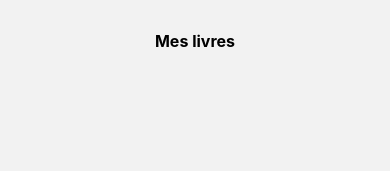
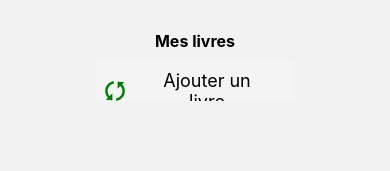
Before and after one commit to JovaanB/lending-books, a React Native app: screen /Library in a window 390 px wide. Shown: the part 129-300 px from the top of the page. Built offline with nearby package versions, Linux system fonts and the light colour scheme.

Commit message:
Add LightButton

```diff
--- a/App.js
+++ b/App.js
@@ -8,6 +8,7 @@ import HomeScreen from "./src/views/HomeScreen";
 import LibraryScreen from "./src/views/LibraryScreen";
 import OneBookScreen from "./src/views/OneBookScreen";
 import LendingScreen from "./src/views/LendingScreen";
+import SubscribeScreen from "./src/views/SubscribeScreen";
 import Logo from "./src/components/Logo";
 
 const Stack = createNativeStackNavigator();
@@ -39,6 +40,7 @@ function App() {
         <Stack.Screen name="OneBook" component={OneBookScreen} />
         <Stack.Screen name="Lending" component={LendingScreen} />
         <Stack.Screen name="Profile" component={ProfileScreen} />
+        <Stack.Screen name="Subscribe" component={SubscribeScreen} />
       </Stack.Navigator>
     </NavigationContainer>
   );
--- a/src/api/mock.js
+++ b/src/api/mock.js
@@ -2,13 +2,13 @@ import { getToken } from "./token";
 
 const mockSuccess = (value) => {
   return new Promise((resolve) => {
-    setTimeout(() => resolve(value), 1500);
+    setTimeout(() => resolve(value), 500);
   });
 };
 
 const mockFailure = (value) => {
   return new Promise((resolve, reject) => {
-    setTimeout(() => reject(value), 1500);
+    setTimeout(() => reject(value), 500);
   });
 };
 
@@ -50,7 +50,7 @@ export const getBooks = async (shouldSucceed = true) => {
     books: [
       {
         id: 1,
-        title: "Le Seigneur des anneaux - Intégrale",
+        title: "Le Seigneur des anneaux",
         author: "lorem ipsum",
         stars: 10,
       },
@@ -123,7 +123,7 @@ export const getLoans = async (shouldSucceed = true) => {
     loans: [
       {
         id: 1,
-        title: "Le Seigneur des anneaux - Intégrale",
+        title: "Le Seigneur des anneaux",
         author: "lorem ipsum",
         who: "François Dupont",
         from: "22/01/2022",
--- /dev/null
+++ b/src/components/LightButton.js
@@ -0,0 +1,25 @@
+import React from "react";
+import { Button } from "react-native-elements";
+
+const LightButton = ({ icon, url, buttonText, navigation }) => {
+  return (
+    <Button
+      icon={icon}
+      onPress={() => (url ? navigation.navigate(url) : console.log("Action"))}
+      title={buttonText}
+      buttonStyle={{
+        backgroundColor: "rgba(244, 244, 244, 1)",
+        borderRadius: 3,
+      }}
+      containerStyle={{
+        height: 40,
+        width: 200,
+        marginHorizontal: 50,
+        marginVertical: 10,
+      }}
+      titleStyle={{ marginHorizontal: 20, color: "black" }}
+    />
+  );
+};
+
+export default LightButton;
--- a/src/views/HomeScreen.js
+++ b/src/views/HomeScreen.js
@@ -15,7 +15,7 @@ function HomeScreen({ navigation }) {
         }}
         onTouchStart={() => navigation.navigate("Library")}
       >
-        <MaterialCommunityIcons name="bookshelf" size={90} color="black" />
+        <MaterialCommunityIcons name="bookshelf" size={60} color="black" />
         <Text>MA BIBLIOTHEQUE</Text>
       </View>
       <View
@@ -27,7 +27,7 @@ function HomeScreen({ navigation }) {
         }}
         onTouchStart={() => navigation.navigate("Lending")}
       >
-        <Entypo name="cycle" size={90} color="black" />
+        <Entypo name="cycle" size={60} color="black" />
         <Text>MES PRÊTS</Text>
       </View>
     </Layout>
--- a/src/views/LendingScreen.js
+++ b/src/views/LendingScreen.js
@@ -1,11 +1,11 @@
 import { useEffect, useState } from "react";
 import { AntDesign, Entypo } from "@expo/vector-icons";
 import * as React from "react";
-import { View, Text, StyleSheet } from "react-native";
+import { View, Text, StyleSheet, ScrollView } from "react-native";
 import { Card, Button } from "react-native-elements";
 import { getLoans } from "../api/mock";
 import moment from "moment";
-import CheckBoxIcon from "react-native-elements/dist/checkbox/CheckBoxIcon";
+import LightButton from "../components/LightButton";
 
 function Lending() {
   const [loans, setLoans] = useState([]);
@@ -26,6 +26,8 @@ function Lending() {
         <Entypo name="cycle" size={60} color="black" />
         <Text>MES PRÊTS</Text>
       </View>
+
+      <ScrollView style={styles.loadsContainer}>
         {loans.map((loan, i) => {
           const dateNow = moment();
           const dateTo = moment(loan.to, "DD/MM/YYYY");
@@ -48,9 +50,18 @@ function Lending() {
                 Du <Text style={styles.boldText}>{loan.from}</Text> Au{" "}
                 <Text style={styles.boldText}>{loan.to}</Text>
               </Text>
+              <LightButton
+                icon={<AntDesign name="checksquare" size={24} color="green" />}
+                buttonText="Récupérer"
+              />
+            </Card>
+          );
+        })}
+      </ScrollView>
+
       <Button
-              icon={<AntDesign name="checksquare" size={24} color="green" />}
-              title="Récupérer"
+        icon={<Entypo name="cycle" size={24} color="green" />}
+        title="Ajouter un prêt"
         buttonStyle={{
           backgroundColor: "rgba(244, 244, 244, 1)",
           borderRadius: 3,
@@ -59,13 +70,11 @@ function Lending() {
           height: 40,
           width: 200,
           marginHorizontal: 50,
-                marginVertical: 10,
+          marginTop: 10,
+          marginBottom: 30,
         }}
         titleStyle={{ marginHorizontal: 20, color: "black" }}
       />
-          </Card>
-        );
-      })}
     </View>
   );
 }
@@ -86,6 +95,10 @@ const styles = StyleSheet.create({
     flex: 1,
     width: "100%",
   },
+  loadsContainer: {
+    width: "100%",
+    marginBottom: 30,
+  },
   boldText: {
     fontWeight: "900",
   },
--- a/src/views/LibraryScreen.js
+++ b/src/views/LibraryScreen.js
@@ -1,8 +1,13 @@
 import React, { useState, useEffect } from "react";
-import { MaterialCommunityIcons } from "@expo/vector-icons";
+import {
+  Entypo,
+  MaterialCommunityIcons,
+  MaterialIcons,
+} from "@expo/vector-icons";
 import { View, Text, StyleSheet } from "react-native";
 import { getBooks } from "../api/mock";
 import { Grid, Col, Row } from "react-native-easy-grid";
+import { Button } from "react-native-elements";
 
 const LibraryScreen = ({ navigation }) => {
   const [books, setBooks] = useState([]);
@@ -69,11 +74,33 @@ const LibraryScreen = ({ navigation }) => {
             {books.map((book, i) => (
               <Row key={i} style={styles.cell}>
                 <Text>{book.stars}/10</Text>
+                <MaterialIcons
+                  name="stars"
+                  size={16}
+                  color="black"
+                  style={styles.starIcon}
+                />
               </Row>
             ))}
           </Col>
         </Grid>
       )}
+      <Button
+        icon={<Entypo name="cycle" size={24} color="green" />}
+        title="Ajouter un livre"
+        buttonStyle={{
+          backgroundColor: "rgba(244, 244, 244, 1)",
+          borderRadius: 3,
+        }}
+        containerStyle={{
+          height: 40,
+          width: 200,
+          marginHorizontal: 50,
+          marginTop: 10,
+          marginBottom: 30,
+        }}
+        titleStyle={{ marginHorizontal: 20, color: "black" }}
+      />
     </View>
   );
 };
@@ -94,6 +121,9 @@ const styles = StyleSheet.create({
     justifyContent: "center",
     alignItems: "center",
   },
+  starIcon: {
+    marginLeft: 5,
+  },
 });
 
 export default LibraryScreen;
--- a/src/views/ProfileScreen.js
+++ b/src/views/ProfileScreen.js
@@ -1,11 +1,12 @@
 import { MaterialIcons } from "@expo/vector-icons";
 import * as React from "react";
 import { View, Text, StyleSheet, Button } from "react-native";
+import LightButton from "../components/LightButton";
 
 function ProfileScreen() {
   return (
     <View style={styles.mainContainer}>
-      <View style={styles.headerContainer}>
+      <View style={styles.centerContainer}>
         <MaterialIcons name="account-circle" size={60} color="black" />
         <Text>MON COMPTE</Text>
       </View>
@@ -25,8 +26,11 @@ function ProfileScreen() {
         <Text style={styles.titleText}>N° de téléphone</Text>
         <Text>06 55 12 01 47</Text>
       </View>
-      <View style={styles.headerContainer}>
-        <Button title="Modifier" color="#000" />
+      <View style={styles.centerContainer}>
+        <LightButton
+          icon={<MaterialIcons name="update" size={24} color="green" />}
+          buttonText="Modifier"
+        />
       </View>
     </View>
   );
@@ -38,7 +42,7 @@ const styles = StyleSheet.create({
     alignItems: "flex-start",
     justifyContent: "flex-start",
   },
-  headerContainer: {
+  centerContainer: {
     flexDirection: "row",
     justifyContent: "center",
     alignItems: "center",
--- /dev/null
+++ b/src/views/SubscribeScreen.js
@@ -0,0 +1,57 @@
+import { MaterialIcons } from "@expo/vector-icons";
+import * as React from "react";
+import { View, Text, StyleSheet, ScrollView } from "react-native";
+import { PricingCard } from "react-native-elements";
+
+function SubscribeScreen() {
+  return (
+    <View style={styles.mainContainer}>
+      <View style={styles.centerContainer}>
+        <MaterialIcons name="account-circle" size={60} color="black" />
+        <Text>S'ABONNER</Text>
+      </View>
+      <ScrollView style={styles.pricingContainer}>
+        <PricingCard
+          color="red"
+          title="Gratuit"
+          price="-"
+          info={["Publicités", "Limiter à 3 prêts / mois"]}
+          button={{
+            title: " Déjà abonné",
+            icon: "flight-takeoff",
+            disabled: true,
+          }}
+        />
+        <PricingCard
+          color="green"
+          title="Pro"
+          price="5€ / mois"
+          info={["Sans publicité", "Aucune limitation de prêt"]}
+          button={{ title: " S'abonner", icon: "flight-takeoff" }}
+        />
+      </ScrollView>
+    </View>
+  );
+}
+
+const styles = StyleSheet.create({
+  mainContainer: {
+    flex: 1,
+    alignItems: "flex-start",
+    justifyContent: "flex-start",
+  },
+  centerContainer: {
+    flexDirection: "row",
+    justifyContent: "center",
+    alignItems: "center",
+    margin: 10,
+    width: "100%",
+  },
+  pricingContainer: {
+    width: "100%",
+    marginBottom: 40,
+  },
+  titleText: { fontWeight: "bold", marginTop: 15, fontSize: 16 },
+});
+
+export default SubscribeScreen;
```
Also changed, not shown: src/views/OneBookScreen.js (+10 -3 lines). Lines whose indentation alone changed are shown as unchanged.
